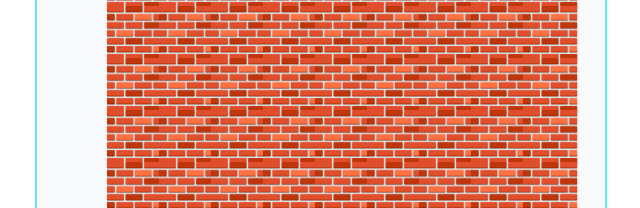
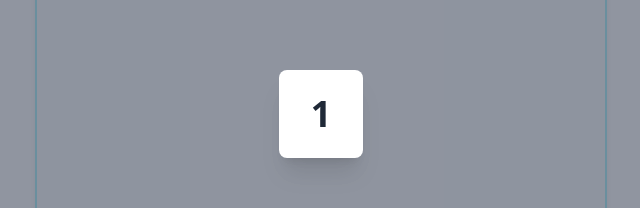
Before and after one commit to AndruTRADX/ts-juego-laberinto, a website built with Vite: page index.html in a window 1280 px wide. Both pictures are taken after a click on the button "Empezar". Shown: the part 286-494 px from the top of the page, without its empty margins (319-959 px from the left). Built offline with nearby package versions, Linux system fonts and the light colour scheme.

```diff
--- a/index.html
+++ b/index.html
@@ -64,7 +64,6 @@
 
     <div id="modal-game-win" class="relative z-50 hidden" aria-labelledby="modal-title" role="dialog" aria-modal="true">
       <div class="fixed inset-0 bg-gray-500 bg-opacity-75 transition-opacity"></div>
-
       <div class="fixed inset-0 z-10 overflow-y-auto">
         <div class="flex min-h-full items-center justify-center p-4 text-center sm:p-0">
           <div class="relative transform overflow-hidden rounded-lg bg-white text-left shadow-xl transition-all sm:my-8 sm:w-full sm:max-w-xs">
@@ -87,7 +86,18 @@
           </div>
         </div>
       </div>
+      </div>
     </div>
+
+    <div id="modal-counter" class="relative z-50 hidden" aria-labelledby="modal-title" role="dialog" aria-modal="true">
+      <div class="fixed inset-0 bg-gray-500 bg-opacity-75 transition-opacity"></div>
+      <div class="fixed inset-0 z-10 overflow-y-auto">
+        <div class="flex min-h-full items-center justify-center p-4 text-center sm:p-0">
+          <div class="relative transform overflow-hidden p-8 rounded-lg bg-white text-center shadow-xl transition-all">
+            <h3 class="text-4xl font-bold leading-6 text-gray-800" id="counter"></h3>
+        </div>
+      </div>
+      </div>
     </div>
 
     <main class="flex w-full flex-col justify-center items-center">
--- a/src/main.ts
+++ b/src/main.ts
@@ -55,6 +55,9 @@
 const GameWinMessage = document.getElementById('win-message')!
 const GameOverContinueBtn = document.getElementById('start-game-after')!
 const GameOverCancelBtn = document.getElementById('no-continue')!
+const ModalCounter = document.getElementById('modal-counter')!
+const Counter = document.getElementById('counter')!
+const Reset = document.getElementById('reset')!
 
 // seleccionamos el span donde irán las vidas y el tiempo de juego
 const spanLives = document.getElementById('lives')!
@@ -124,6 +127,7 @@
 
 // ejecutamos la función solo cuando cargue el HTML y cambie el tamaño de la pantalla
 startGameBtn.addEventListener('click', () => { gameInit = true; setCanvasSize() })
+Reset.addEventListener('click', () => { gameInit = true; setCanvasSize() })
 window.addEventListener('resize', setCanvasSize)
 
 // definimos una función que renderiza el tamaño del canvas en base al tamaño de la pantalla
@@ -152,8 +156,20 @@
       ModalStartGameBtn.style.display = 'none'
     }
 
+    ModalCounter.classList.remove('hidden')
     // cuando renderice el canvas iniciamos el juego
-    startGame()
+    let i = 2
+    Counter.innerText = '3'
+
+    const countdown = setInterval(() => {
+      Counter.innerText = (String(i))
+      i--
+      if (i < 0) {
+        clearInterval(countdown)
+        ModalCounter.classList.add('hidden')
+        startGame()
+      }
+    }, 1000)
   }
 }
 
@@ -335,7 +351,7 @@
 
     ModalGameOver.classList.remove('hidden')
     ModalStartGameBtn.style.display = 'none'
-    GameOverContinueBtn.addEventListener('click', ()=> { gameInit = true; ModalGameOver.classList.add('hidden'); startGame() })
+    GameOverContinueBtn.addEventListener('click', ()=> { gameInit = true; ModalGameOver.classList.add('hidden'); setCanvasSize() })
     GameOverCancelBtn.addEventListener('click', ()=> { ModalGameOver.classList.add('hidden'); ModalStartGameBtn.style.display = 'block' })
   }
 
```
